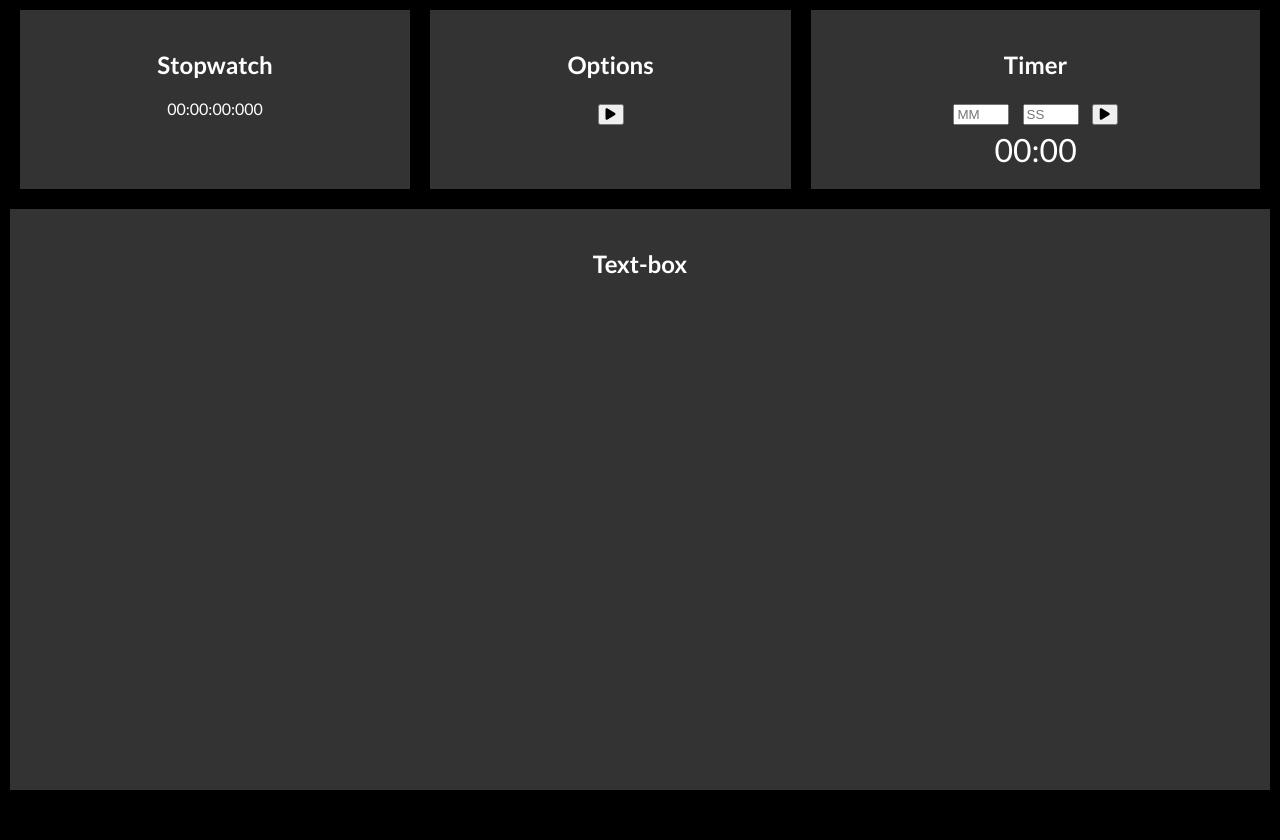
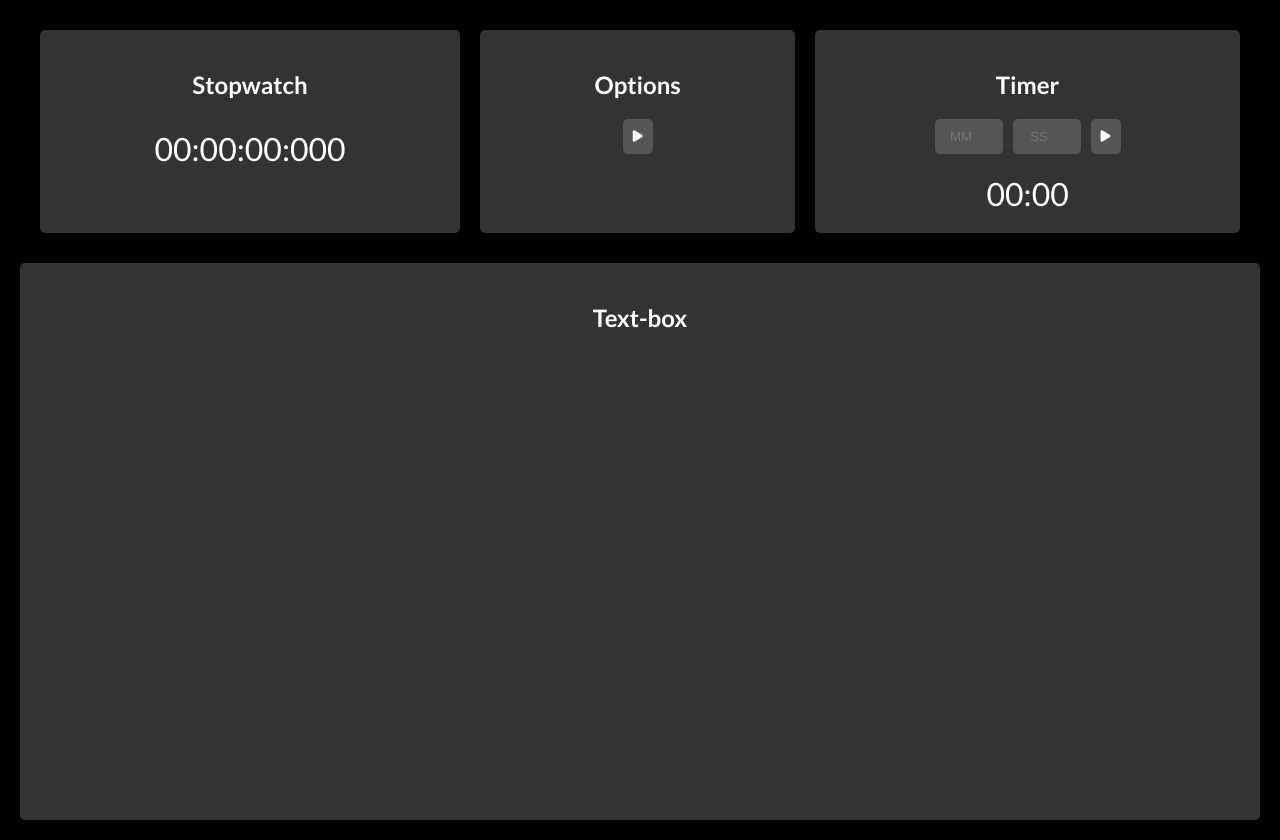
Before and after one commit to sherwinvishesh/Echo-Prompter, a plain HTML site: page index.html in a window 1280 px wide. Before the commit the page ends 800 px from the top, so only its background shows below. Drawn offline with Linux system fonts and the light colour scheme.

Commit message:
Update styles.css

```diff
--- a/styles.css
+++ b/styles.css
@@ -3,18 +3,20 @@ body, html {
   margin: 0;
   font-family: 'Lato', sans-serif;
   background-color: black;
-
+  color: white; /* Ensure text is visible against the black background */
 }
 
 .container {
   display: flex;
   flex-direction: column;
   height: 100%;
+  padding: 20px; /* Added padding for spacing */
 }
 
 .top-controls {
   display: flex;
-    justify-content: space-around;
+  flex-wrap: wrap; /* Allows items to wrap on smaller screens */
+  justify-content: space-between; /* Better space distribution */
   padding: 10px;
 }
 
@@ -23,55 +25,75 @@ body, html {
   color: white;
   padding: 20px;
   text-align: center;
-    flex-grow: 1;
-    margin: 0 10px;
+  margin: 0 10px; /* Adjusted margin for alignment */
+  flex: 1 1 auto; /* Allows boxes to grow and shrink */
+  border-radius: 5px; /* Added for rounded corners */
 }
 
 .text-box {
   background-color: #333;
   color: white;
   padding: 20px;
-    margin: 10px;
-    flex-grow: 5;
+  margin-top: 20px; /* Adjusted margin for better spacing */
+  flex-grow: 1;
   text-align: center;
+  border-radius: 5px; /* Added for rounded corners */
 }
 
-
-
-  #timer-container {
+/* Timer and stopwatch styles */
+#timer-container, #stopwatch {
   display: flex;
   flex-direction: column;
   align-items: center;
 }
 
-#controls {
+#timer-controls {
   display: flex;
-    align-items: center;
-    margin-bottom: 10px; /* Add space between controls and countdown display */
+  justify-content: center;
+  margin-bottom: 10px;
 }
 
-input {
-    margin: 5px;
-    color: black;
+input[type="number"] {
+  margin: 0 5px;
+  padding: 10px;
+  background-color: #555;
+  color: white;
+  border: none;
+  border-radius: 5px; /* Added for rounded corners */
+  text-align: center;
 }
 
 button {
-    margin: 5px;
+  margin: 0 5px;
+  padding: 10px;
+  background-color: #555;
+  color: white;
+  border: none;
   cursor: pointer;
+  border-radius: 5px; /* Added for rounded corners */
 }
 
-#time-display {
-    font-size: 2em; /* Make the countdown timer larger */
+button:hover {
+  background-color: #777; /* Added hover effect */
 }
 
+button:focus {
+  outline: none;
+}
 
+#time-display, #stopwatch-timer {
+  font-size: 2em;
+  margin-top: 10px; /* Spacing above the display */
+}
 
+/* Adjustments for smaller screens */
 @media (max-width: 768px) {
   .top-controls {
       flex-direction: column;
   }
 
   .control-box {
-      margin: 10px 0;
+      margin-bottom: 20px; /* Increased spacing on mobile */
+      width: 100%; /* Full width on mobile */
   }
 }
```
Lines whose indentation alone changed are shown as unchanged.
